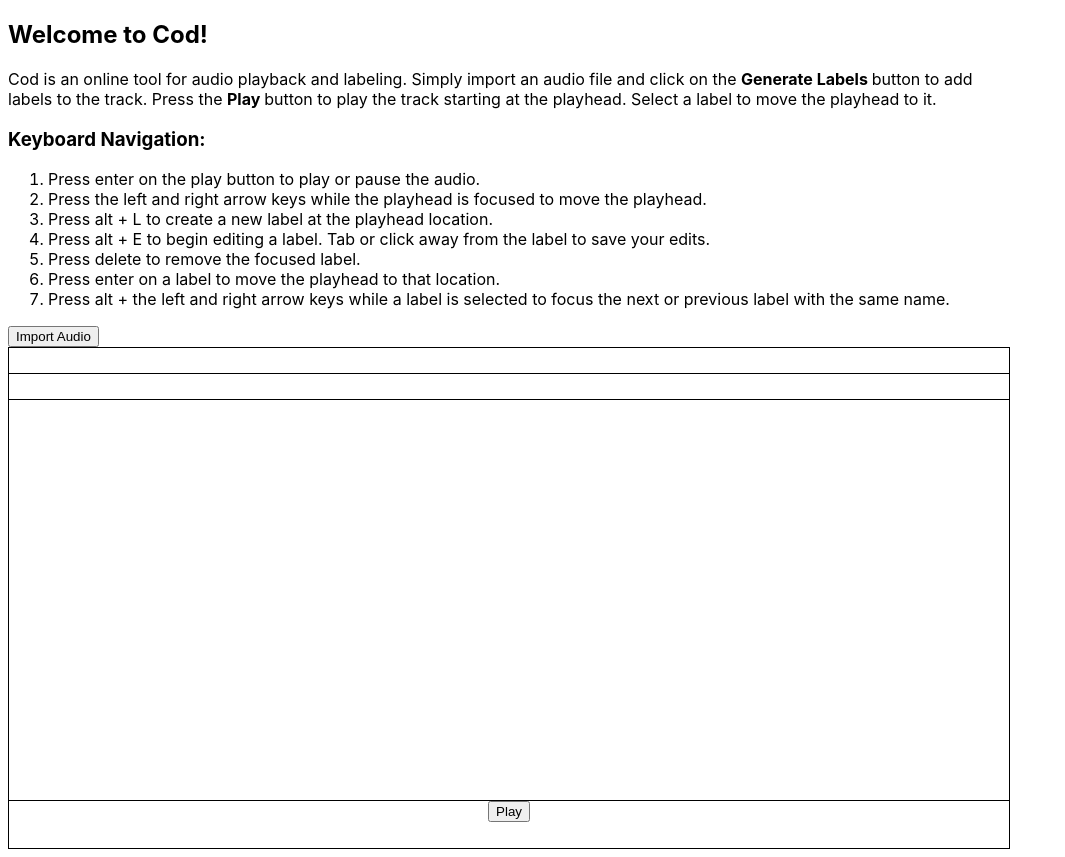
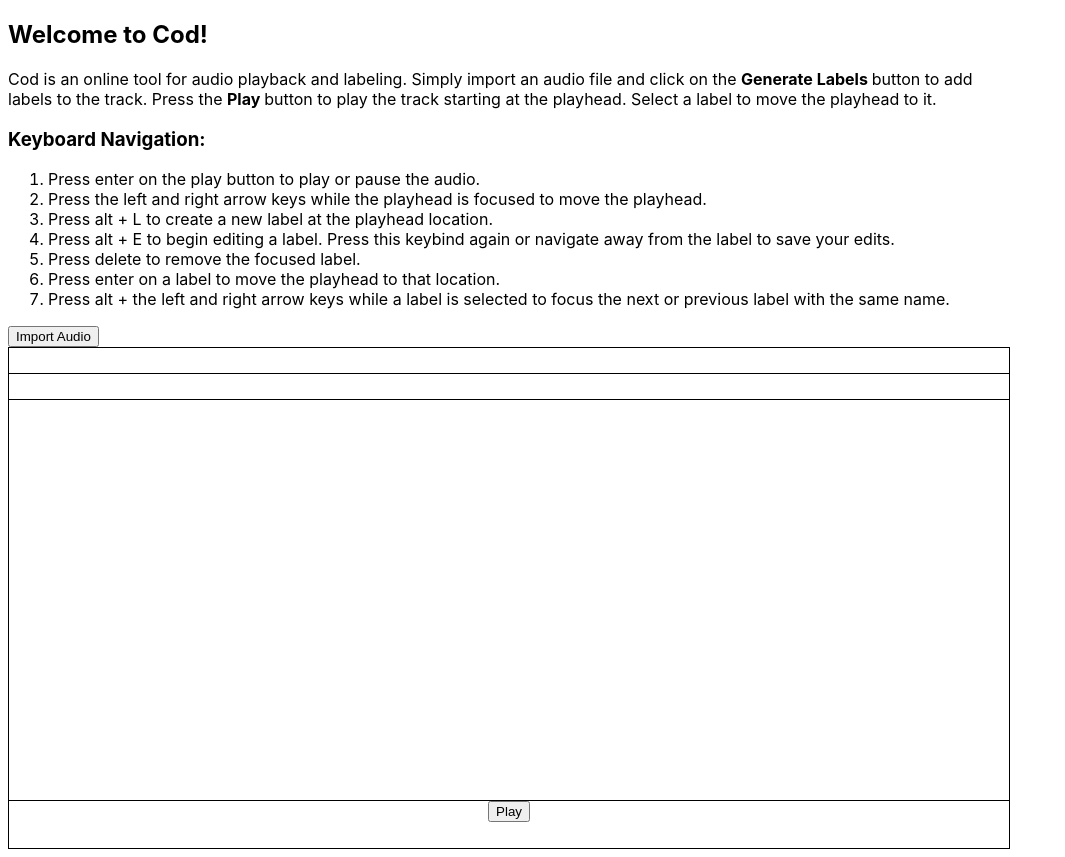
Before and after one commit to cod-audio/cod, a React app: page / in a window 1280 px wide. Shown: the whole page, without its empty margins (0-1065 px from the left). Built offline with nearby package versions, Linux system fonts and the light colour scheme.

Commit message:
Fixed label editing bug

```diff
--- a/src/components/Label.tsx
+++ b/src/components/Label.tsx
@@ -42,7 +42,7 @@ class Label extends Component<LabelProps, LabelState> {
         window.addEventListener("keydown", this.onKeyDown.bind(this));
     }
 
-    isFocused = () => window && window.document.activeElement === ReactDOM.findDOMNode(this.props.info.ref.current);
+    labelIsFocused = () => window && window.document.activeElement === ReactDOM.findDOMNode(this.props.info.ref.current);
 
     textInputIsFocused = () => window && window.document.activeElement === ReactDOM.findDOMNode(this.inputRef.current);
 
@@ -66,12 +66,14 @@ class Label extends Component<LabelProps, LabelState> {
     }
 
     onKeyDown = (e: KeyboardEvent) => {
-        if (this.isFocused() && e.altKey && e.key.toLowerCase() === Key.E) {
-            e.preventDefault();
-            if (this.state.editing) {
-                this.focusLabel();
-            } else {
-                this.focusInput();
+        if (this.labelIsFocused() || this.textInputIsFocused()) {
+            if (e.altKey && e.key.toLowerCase() === Key.E) {
+                e.preventDefault();
+                if (this.state.editing) {
+                    this.focusLabel();
+                } else {
+                    this.focusInput();
+                }
             }
         }
     }
@@ -111,6 +113,7 @@ class Label extends Component<LabelProps, LabelState> {
                       onChange={e => this.setText(e)}
                       onBlur={this.onBlur}
                       ref={this.inputRef}
+                      role="application"
                       style={{ left: this.props.info.x }}
                       type="text"
                       value={this.state.text}/> :
--- a/src/components/LabelGenerator.tsx
+++ b/src/components/LabelGenerator.tsx
@@ -45,7 +45,8 @@ class LabelGenerator extends Component<LabelGeneratorProps, LabelGeneratorState>
             <button disabled={this.state.disabled}
                     onClick={this.getLabels}
             >Generate Labels</button>
-            <div hidden={!this.state.disabled}>Loading...</div>
+            <div aria-live="polite"
+                 hidden={!this.state.disabled}>Loading...</div>
         </span> : null;
     }
 
--- a/src/components/PageDescription.tsx
+++ b/src/components/PageDescription.tsx
@@ -25,8 +25,8 @@ class PageDescription extends Component<{}, {}> {
                 </li>
                 <li>Press alt + L to create a new label at the playhead location.</li>
                 <li>
-                    Press alt + E to begin editing a label. Tab or click away from the
-                    label to save your edits.
+                    Press alt + E to begin editing a label. Press this keybind again
+                    or navigate away from the label to save your edits.
                 </li>
                 <li>Press delete to remove the focused label.</li>
                 <li>Press enter on a label to move the playhead to that location.</li>
```
